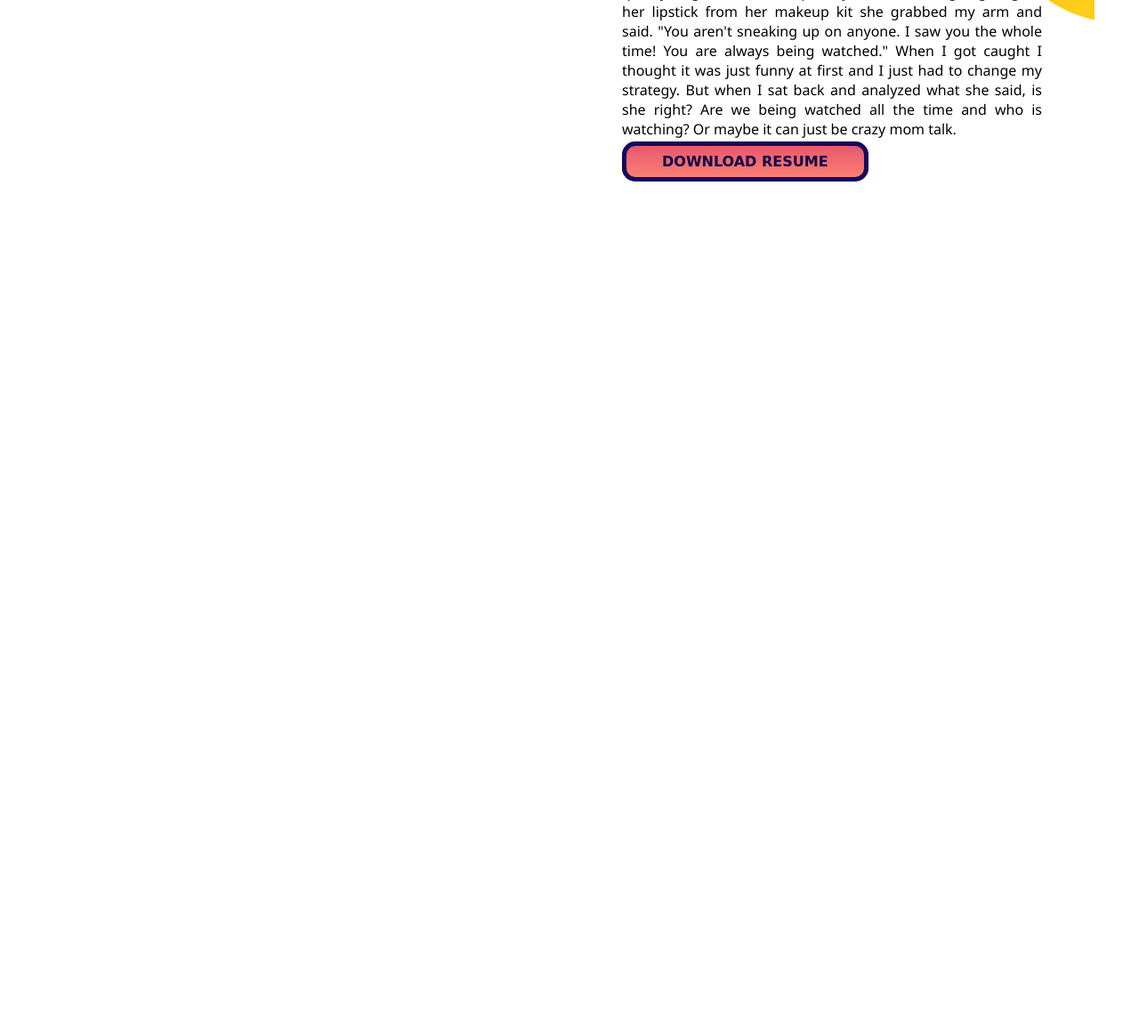
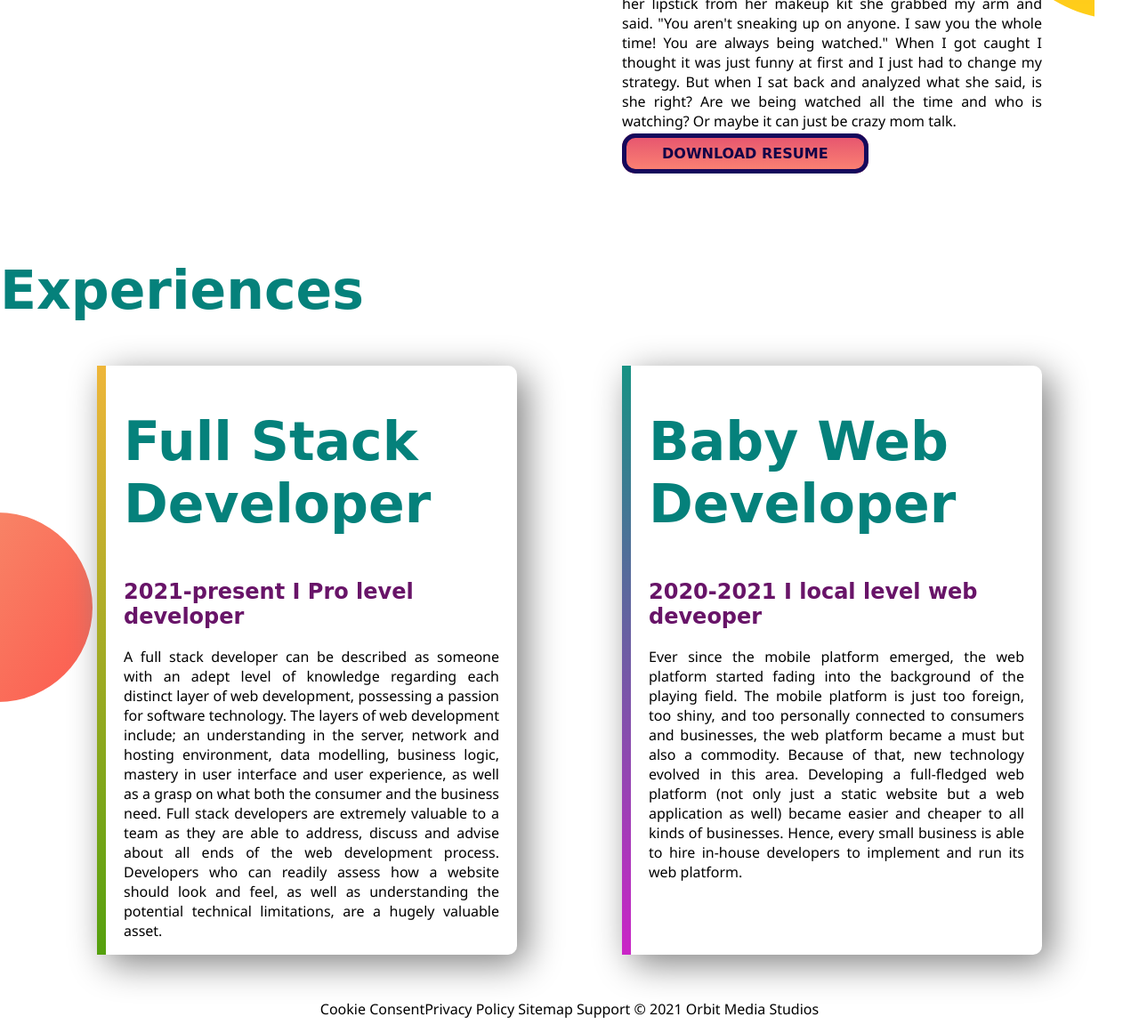
Before and after one commit to sarkarhalim/developer-portfolio, a plain HTML site: page index.html in a window 1280 px wide. Shown: the part 1269-2430 px from the top of the page at 89% size. Before the commit the page ends 1569 px from the top, so only its background shows below. Drawn offline with Linux system fonts and the light colour scheme; a web font is replaced by a local one.

Commit message:
experience added

```diff
--- a/index.html
+++ b/index.html
@@ -20,11 +20,11 @@
 
 <body>
 
-    <section class="top-banner">
+    <section class="top-banner flexible-container">
         <div class="half-width">
             <h1>Welcome To </h1>
             <h1><span class="fcolor">Feona Ibnat Halim</span> Galaxy</h1>
-            <h3>Most Adorable and Cute Baby</h3>
+            <h3 class="tagline">Most Adorable and Cute Baby</h3>
             <p>Feona Ibnat Halim .She is a very beautiful and adorable kid. She is very cute, she is always jumping,
                 crawling and fighting with her sister Faeeza. Everybody loves her very much and she is always cheering
                 up
@@ -37,13 +37,13 @@
         </div>
 
     </section>
-    <section class="dream-big">
+    <section class="dream-big flexible-container">
         <div class="half-width">
             <img src="images/feona2.png" alt="">
         </div>
         <div class="half-width">
             <h1>Dream Big</h1>
-            <h2>Become a Doctor</h2>
+            <h3 class="tagline">Become a Doctor</h3>
             <p>When I was a young kid in elementary I use to think I could get away with anything. I would try and set
                 pranks on my other classmates and teachers and I use to be a menace at home. I can recall a time when I
                 was at home when I was trying to pull a prank on my mother. I was going to try and take her makeup away
@@ -60,6 +60,44 @@
 
 
     </section>
+    <section class="experience-area">
+        <h1>Experiences</h1>
+        <div class="flexible-container">
+            <div id="web-ex-developer" class="experience-item">
+
+                <h1>Full Stack Developer</h1>
+                <h2 class="tagline">2021-present I Pro level developer</h2>
+                <p>A full stack developer can be described as someone with an adept level of knowledge regarding each
+                    distinct layer of web development, possessing a passion for software technology. The layers of web
+                    development include; an understanding in the server, network and hosting environment, data
+                    modelling,
+                    business logic, mastery in user interface and user experience, as well as a grasp on what both the
+                    consumer and the business need. Full stack developers are extremely valuable to a team as they are
+                    able
+                    to address, discuss and advise about all ends of the web development process. Developers who can
+                    readily
+                    assess how a website should look and feel, as well as understanding the potential technical
+                    limitations,
+                    are a hugely valuable asset.</p>
+            </div>
+            <div id="baby-web-developer" class="experience-item">
+                <h1>Baby Web Developer</h1>
+                <h2 class="tagline">2020-2021 I local level web deveoper</h2>
+                <p>Ever since the mobile platform emerged, the web platform started fading into the background of the
+                    playing field. The mobile platform is just too foreign, too shiny, and too personally connected to
+                    consumers and businesses, the web platform became a must but also a commodity. Because of that, new
+                    technology evolved in this area. Developing a full-fledged web platform (not only just a static
+                    website
+                    but a web application as well) became easier and cheaper to all kinds of businesses. Hence, every
+                    small
+                    business is able to hire in-house developers to implement and run its web platform.</p>
+            </div>
+        </div>
+
+    </section>
+    <footer>
+        <p>Cookie ConsentPrivacy Policy Sitemap Support © 2021 Orbit Media Studios</p>
+    </footer>
 </body>
 
 </html>
--- a/style.css
+++ b/style.css
@@ -14,10 +14,10 @@ h1{
 p{
     font-family: 'Segoe UI', Tahoma, Geneva, Verdana, sans-serif;
 }
-h3{
+.tagline{
     color: rgb(104, 20, 104);
 }
-section{
+.flexible-container{
     display: flex;
     margin: 50px;
 }
@@ -52,4 +52,35 @@ div p{
     background-image: url(images/dream-bg.png);
     background-repeat: no-repeat;
     background-position: right;
+
 }
+.experience-area{
+    background-image: url(images/exp-bg.png);
+    background-repeat: no-repeat;
+    background-position:left ;
+}
+.experience-item{
+    width: 40%;
+    margin-left: 5%;
+    margin-right: 5%;
+    padding-left: 20px;
+    padding-right: 20px;
+    border-radius: 10px;
+    box-shadow: 10px 10px 40px gray;
+    border-left: solid 10px;
+
+
+}
+    #web-ex-developer{
+        border-left: 10px solid;
+    border-image: linear-gradient(#f6b73c, #4d9f0c) 30;
+
+}
+#baby-web-developer{
+    border-left: 10px solid;
+    border-image: linear-gradient(#0f9780, #d31fca) 30;
+}
+footer p{
+    text-align: center;
+
+}
```
Also changed, not shown: 42872762-e8cd-4a3d-9641-884d930ceaeb.jpg (deleted), a1d5d9e6-a31b-437f-8567-eee4db929e60.jpg (deleted), feona (1).png (deleted), feona (2).png (deleted), feona3.jpg (deleted), feona45.jpg (deleted), images/jhankar.png (deleted), images/jhankar2.png (deleted), 4 other files.
